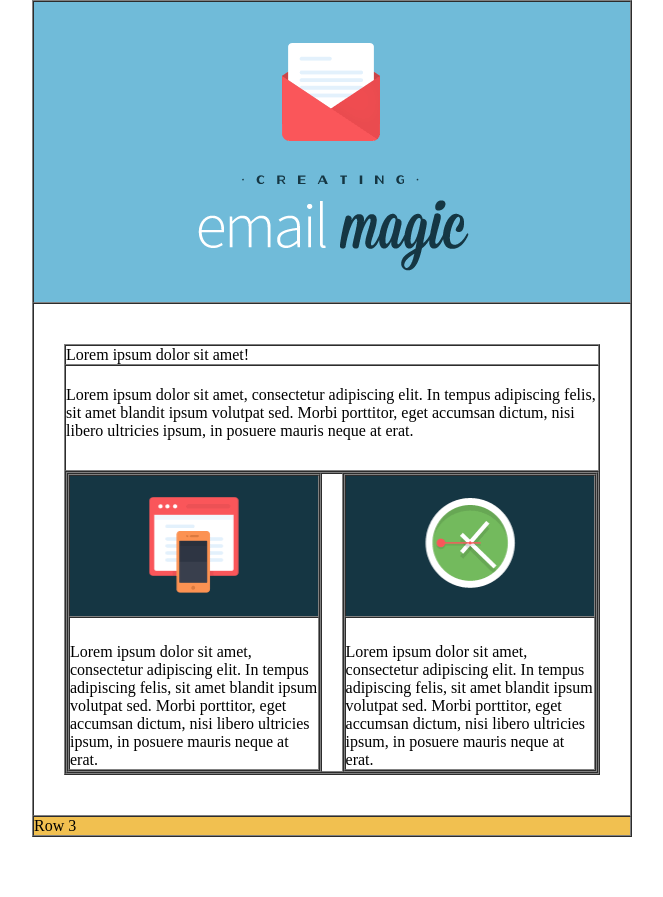
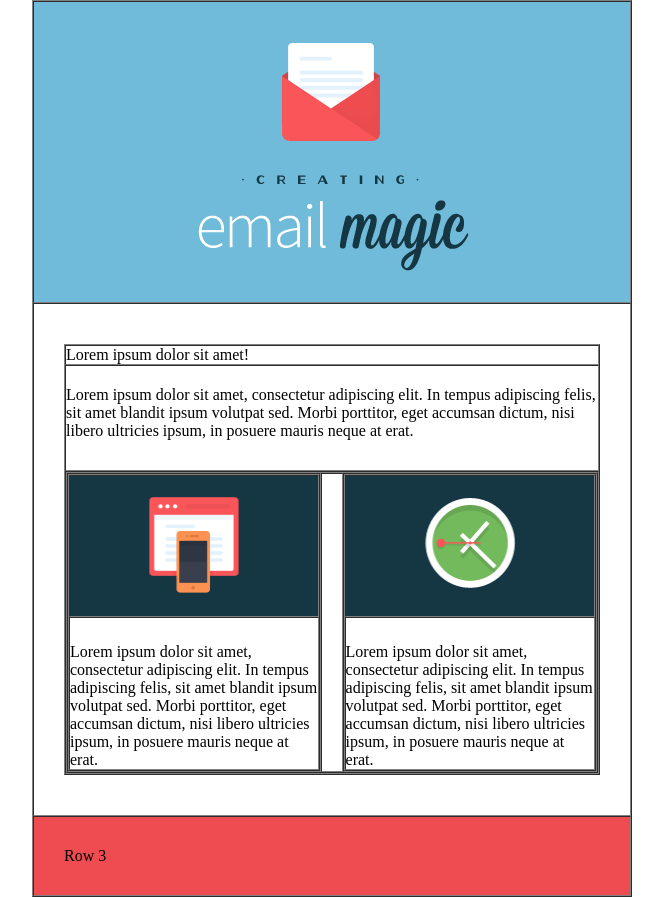
Before and after one commit to rachellesalvadora/emailhtml, a plain HTML site: page index.html in a window 1280 px wide. Shown: the whole page, without its empty margins (308-971 px from the left). Before the commit the page ends 837 px from the top, so only its background shows below. Drawn offline with Linux system fonts and the light colour scheme.

Commit message:
padding in row 3 added

```diff
--- a/index.html
+++ b/index.html
@@ -69,9 +69,9 @@
 </td>
  </tr>
  <tr>
-  <td bgcolor="#f1cs50">
-   Row 3
-  </td>
+  <td bgcolor="#ee4c50" style="padding: 30px 30px 30px 30px;">
+ Row 3
+</td>
  </tr>
 </table>
 </body>
```
